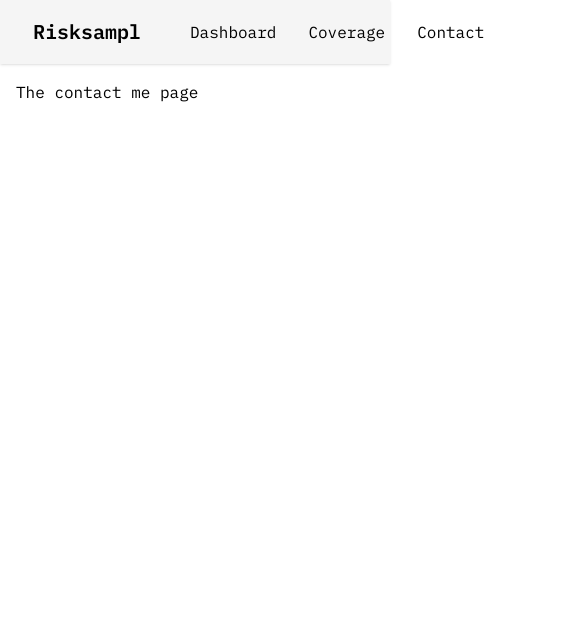
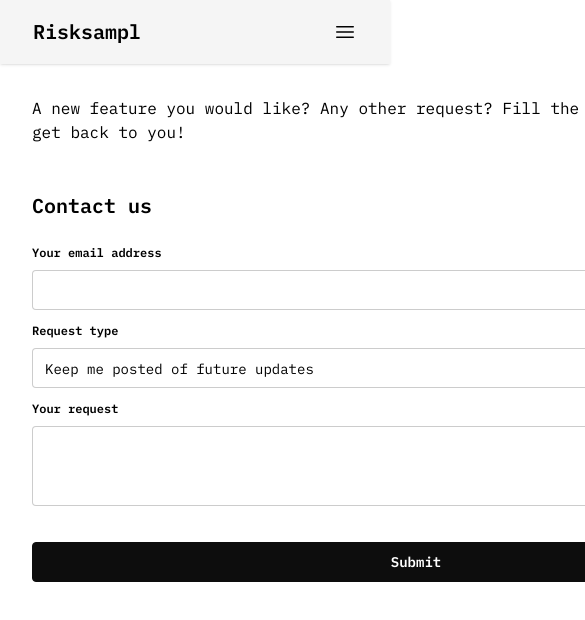
Before and after one commit to maxime-filippini/risksampl-web, a SvelteKit app: page /contact in a window 390 px wide. Shown: the top 620 px of the page, 585 px wide, since content can reach past the window. Built offline with nearby package versions, Linux system fonts and the light colour scheme.

Commit message:
contact me page

```diff
--- a/package.json
+++ b/package.json
@@ -4,7 +4,7 @@
 	"version": "0.0.1",
 	"type": "module",
 	"scripts": {
-		"dev": "vite dev",
+		"dev": "vite dev --host 0.0.0.0",
 		"build": "vite build",
 		"preview": "vite preview",
 		"prepare": "svelte-kit sync || echo ''",
@@ -50,6 +50,7 @@
 	},
 	"dependencies": {
 		"drizzle-orm": "^0.40.0",
-		"postgres": "^3.4.5"
+		"postgres": "^3.4.5",
+		"zod": "^4.1.5"
 	}
 }
--- a/src/routes/+layout.svelte
+++ b/src/routes/+layout.svelte
@@ -2,6 +2,7 @@
 	import '../app.css';
 	import favicon from '$lib/assets/favicon.svg';
 	import Navbar from './Navbar.svelte';
+	import { navigating } from '$app/state';
 
 	let { children } = $props();
 </script>
@@ -12,6 +13,12 @@
 
 <Navbar />
 
-<div class="bg-base-100 p-4 font-mono">
-	{@render children?.()}
+<div class="bg-base-100 px-8 py-24 font-mono">
+	{#if navigating.from}
+		<div class="flex h-screen w-screen items-center justify-center">
+			<span class="loading loading-xl loading-spinner"></span>
+		</div>
+	{:else}
+		{@render children?.()}
+	{/if}
 </div>
--- a/src/routes/+page.svelte
+++ b/src/routes/+page.svelte
@@ -1 +1,11 @@
-<p>Welcome to Risksampl</p>
+<div class="mx-auto -mt-24 flex h-screen max-w-3xl flex-col items-center justify-center gap-4">
+	<h1 class="text-center text-4xl font-semibold">Welcome to Risksampl</h1>
+	<h2 class="text-center text-2xl">
+		An interactive dashboard for risk measurement and risk model evaluation.
+	</h2>
+
+	<div class="mt-4 flex w-full items-center justify-center gap-8">
+		<a href="/dashboard" class="btn btn-primary">View dashboard</a>
+		<a href="/coverage" class="btn btn-warning">Explore coverage</a>
+	</div>
+</div>
--- a/src/routes/Navbar.svelte
+++ b/src/routes/Navbar.svelte
@@ -1,8 +1,53 @@
-<div class="navbar border-b border-base-200 bg-base-200 px-4 font-mono shadow-sm">
+<script>
+	import { navigating } from '$app/state';
+
+	let mobileMenuOpen = $state(false);
+
+	const toggleMobileMenu = () => {
+		mobileMenuOpen = !mobileMenuOpen;
+	};
+
+	$effect(() => {
+		if (!navigating.complete) {
+			mobileMenuOpen = false;
+		}
+	});
+</script>
+
+<div
+	class="bg-opacity-100 fixed z-50 navbar flex w-full flex-row justify-between border-b border-base-200 bg-base-200 px-4 font-mono shadow-sm"
+>
 	<a class="btn mr-auto text-xl btn-ghost" href="/">Risksampl</a>
-	<div class="flex flex-row gap-8 px-8">
+	<div class="mr-0 hidden w-0 flex-row gap-8 sm:flex sm:ml-auto sm:w-auto sm:px-8">
 		<a class="link link-hover" href="/dashboard">Dashboard</a>
 		<a class="link link-hover" href="/coverage">Coverage</a>
 		<a class="link link-hover" href="/contact">Contact</a>
 	</div>
+
+	<button class="btn sm:hidden" aria-label="Toggle mobile menu" onclick={toggleMobileMenu}>
+		<svg
+			xmlns="http://www.w3.org/2000/svg"
+			fill="none"
+			viewBox="0 0 24 24"
+			stroke-width="1.5"
+			stroke="currentColor"
+			class="size-6"
+		>
+			<path
+				stroke-linecap="round"
+				stroke-linejoin="round"
+				d="M3.75 6.75h16.5M3.75 12h16.5m-16.5 5.25h16.5"
+			/>
+		</svg>
+	</button>
 </div>
+
+{#if mobileMenuOpen}
+	<div class="fixed top-16 right-0 left-0 z-40 border-b border-base-200 bg-base-200 sm:hidden">
+		<div class="flex flex-col gap-2 p-4">
+			<a class="link py-2 link-hover" href="/dashboard" onclick={toggleMobileMenu}>Dashboard</a>
+			<a class="link py-2 link-hover" href="/coverage" onclick={toggleMobileMenu}>Coverage</a>
+			<a class="link py-2 link-hover" href="/contact" onclick={toggleMobileMenu}>Contact</a>
+		</div>
+	</div>
+{/if}
--- /dev/null
+++ b/src/routes/contact/+page.server.ts
@@ -0,0 +1,30 @@
+import type { Actions, PageServerLoad } from './$types';
+import * as z from 'zod';
+
+const ContactSchema = z.object({
+	email: z.email(),
+	requestType: z.enum(['new-feature', 'doesnt-work', 'other-inquiry']),
+	request: z.string().nonempty()
+});
+
+export const load: PageServerLoad = async () => {
+	return {};
+};
+
+export const actions: Actions = {
+	contact: async ({ request }) => {
+		const data = await request.formData();
+
+		const result = ContactSchema.safeParse({
+			email: data.get('email'),
+			requestType: data.get('requestType'),
+			request: data.get('request')
+		});
+
+		if (!result.success) {
+			return { success: false, errors: z.flattenError(result.error) };
+		} else {
+			return { success: true, errors: null };
+		}
+	}
+};
--- a/src/routes/contact/+page.svelte
+++ b/src/routes/contact/+page.svelte
@@ -1 +1,60 @@
-<h1>The contact me page</h1>
+<script lang="ts">
+	import type { PageProps } from './$types';
+
+	let { data, form }: PageProps = $props();
+
+	let fieldErrors = form?.errors?.fieldErrors;
+	let formErrors = form?.errors?.formErrors;
+</script>
+
+<p class="mx-auto w-3xl">
+	A new feature you would like? Any other request? Fill the form below and we will get back to you!
+</p>
+
+<div class="my-8"></div>
+
+{#if form?.success}
+	<p>Request sent successfully!</p>
+{:else}
+	<form method="POST" action="?/contact" class="mx-auto w-3xl">
+		<h1 class="mt-12 mb-4 text-xl font-semibold">Contact us</h1>
+		<fieldset class="fieldset w-full">
+			<legend class="fieldset-legend">Your email address</legend>
+			<input name="email" class="input w-full" type="email" />
+			{#if fieldErrors?.email}
+				{#each fieldErrors.email as err}
+					<div class="mt-1 text-sm text-error">{err}</div>
+				{/each}
+			{/if}
+		</fieldset>
+		<fieldset class="fieldset w-full">
+			<legend class="fieldset-legend">Request type</legend>
+			<select name="requestType" class="select w-full">
+				<option value="keep-me-posted">Keep me posted of future updates</option>
+				<option value="new-feature">New feature</option>
+				<option value="doesnt-work">Something doesn't work</option>
+				<option value="other-inquiry">Other inquiry</option>
+			</select>
+			{#if fieldErrors?.requestType}
+				{#each fieldErrors.requestType as err}
+					<div class="mt-1 text-sm text-error">An error occurred on this field.</div>
+				{/each}
+			{/if}
+		</fieldset>
+		<fieldset class="fieldset">
+			<legend class="fieldset-legend">Your request</legend>
+			<textarea class="textarea w-full" name="request"></textarea>
+			{#if fieldErrors?.request}
+				{#each fieldErrors.request as err}
+					<div class="mt-1 text-sm text-error">{err}</div>
+				{/each}
+			{/if}
+		</fieldset>
+		<button class="btn mt-8 w-full btn-primary">Submit</button>
+		{#if formErrors}
+			{#each formErrors as err}
+				<div class="mt-1 text-sm text-error">{err}</div>
+			{/each}
+		{/if}
+	</form>
+{/if}
--- a/src/routes/dashboard/+page.server.ts
+++ b/src/routes/dashboard/+page.server.ts
@@ -3,6 +3,9 @@ import { instruments } from '$lib/server/db/schema';
 import type { PageServerLoad } from './$types';
 
 export const load: PageServerLoad = async () => {
-	const out = await db.select().from(instruments);
-	console.log(out);
+	const insts = await db.select().from(instruments);
+	const today = new Intl.DateTimeFormat('en-CA', { timeZone: 'Europe/Luxembourg' }).format(
+		new Date()
+	);
+	return { insts, today };
 };
--- a/src/routes/dashboard/+page.svelte
+++ b/src/routes/dashboard/+page.svelte
@@ -1 +1,8 @@
-<h1>The indicators page</h1>
+<script lang="ts">
+	const { data } = $props();
+</script>
+
+<h1>
+	<span class="text-2xl font-semibold">Dashboard</span>
+	<span class="font-base text-base">(as of {data.today})</span>
+</h1>
--- a/vite.config.ts
+++ b/vite.config.ts
@@ -4,5 +4,8 @@ import { sveltekit } from '@sveltejs/kit/vite';
 import { defineConfig } from 'vite';
 
 export default defineConfig({
-	plugins: [tailwindcss(), sveltekit(), devtoolsJson()]
+	plugins: [tailwindcss(), sveltekit(), devtoolsJson()],
+	server: {
+		allowedHosts: ['mmbp.follow-scylla.ts.net']
+	}
 });
```
Also changed, not shown: 1 other file (tests, documents, lock files or other folders).
